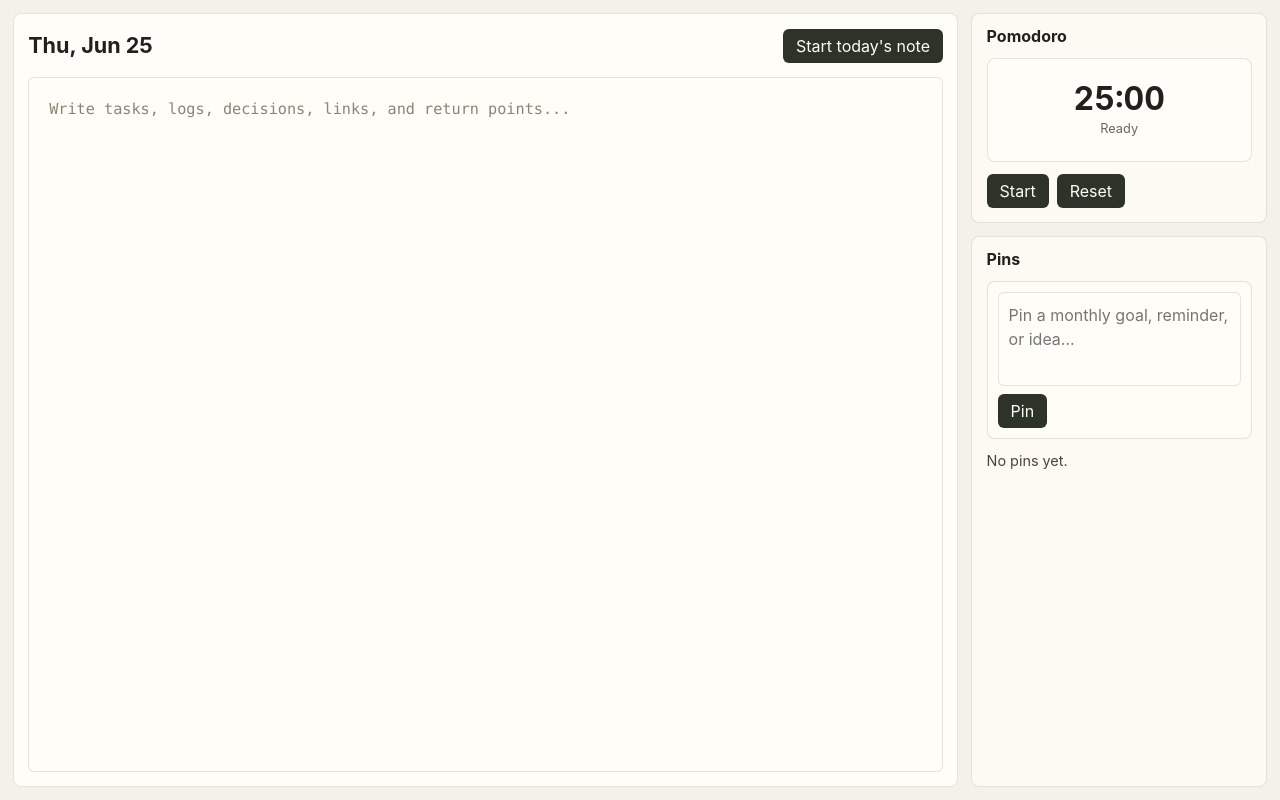
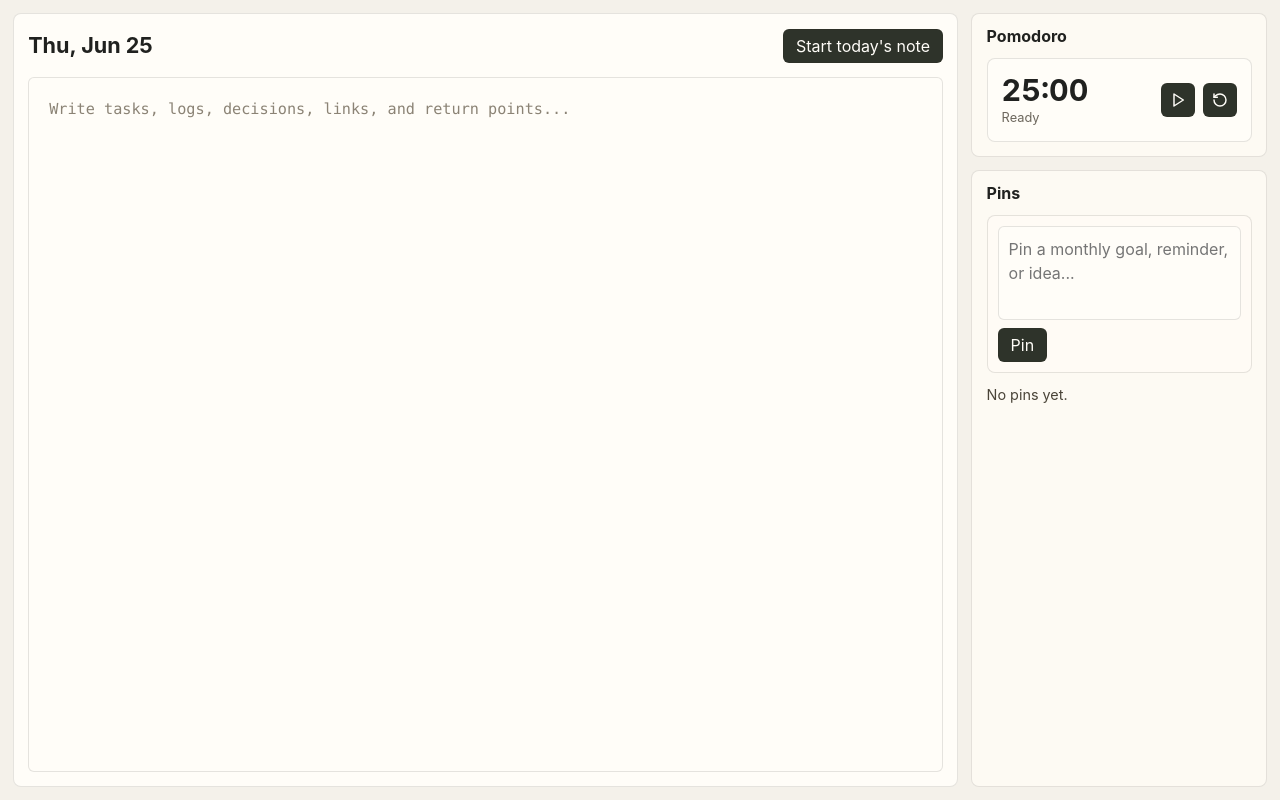
Before and after one commit to okaryo/koko, a SvelteKit app: page / in a window 1280 px wide. Built offline with nearby package versions, Linux system fonts and the light colour scheme.

Commit message:
feat: implement Pomodoro timer functionality with UI integration

```diff
--- a/package.json
+++ b/package.json
@@ -13,6 +13,7 @@
   },
   "license": "MIT",
   "dependencies": {
+    "@lucide/svelte": "^1.21.0",
     "@tauri-apps/api": "^2",
     "@tauri-apps/plugin-opener": "^2",
     "@tiptap/core": "^3.27.1",
--- /dev/null
+++ b/src/lib/pomodoro/timer.ts
@@ -0,0 +1,90 @@
+export const FOCUS_DURATION_SECONDS = 25 * 60;
+
+export type PomodoroState = {
+  remainingSeconds: number;
+  durationSeconds: number;
+  running: boolean;
+};
+
+export type PomodoroTickResult = {
+  state: PomodoroState;
+  completed: boolean;
+};
+
+export function initialPomodoroState(
+  durationSeconds = FOCUS_DURATION_SECONDS,
+): PomodoroState {
+  return {
+    remainingSeconds: durationSeconds,
+    durationSeconds,
+    running: false,
+  };
+}
+
+export function togglePomodoro(state: PomodoroState): PomodoroState {
+  if (state.running) {
+    return {
+      ...state,
+      running: false,
+    };
+  }
+
+  return {
+    ...state,
+    remainingSeconds:
+      state.remainingSeconds <= 0
+        ? state.durationSeconds
+        : state.remainingSeconds,
+    running: true,
+  };
+}
+
+export function resetPomodoro(
+  durationSeconds = FOCUS_DURATION_SECONDS,
+): PomodoroState {
+  return initialPomodoroState(durationSeconds);
+}
+
+export function tickPomodoro(state: PomodoroState): PomodoroTickResult {
+  if (!state.running) {
+    return { state, completed: false };
+  }
+
+  if (state.remainingSeconds <= 1) {
+    return {
+      state: initialPomodoroState(state.durationSeconds),
+      completed: true,
+    };
+  }
+
+  return {
+    state: {
+      ...state,
+      remainingSeconds: state.remainingSeconds - 1,
+    },
+    completed: false,
+  };
+}
+
+export function pomodoroStatus(state: PomodoroState) {
+  if (state.running) {
+    return "Focusing";
+  }
+
+  return state.remainingSeconds < state.durationSeconds ? "Paused" : "Ready";
+}
+
+export function pomodoroPrimaryActionLabel(state: PomodoroState) {
+  if (state.running) {
+    return "Pause";
+  }
+
+  return state.remainingSeconds < state.durationSeconds ? "Continue" : "Start";
+}
+
+export function formatTime(totalSeconds: number) {
+  const minutes = Math.floor(totalSeconds / 60);
+  const seconds = totalSeconds % 60;
+
+  return `${minutes}:${seconds.toString().padStart(2, "0")}`;
+}
--- a/src/routes/+page.svelte
+++ b/src/routes/+page.svelte
@@ -1,6 +1,19 @@
 <script lang="ts">
   import { onDestroy, onMount } from "svelte";
   import type { Editor } from "@tiptap/core";
+  import Pause from "@lucide/svelte/icons/pause";
+  import Play from "@lucide/svelte/icons/play";
+  import RotateCcw from "@lucide/svelte/icons/rotate-ccw";
+  import {
+    formatTime,
+    initialPomodoroState,
+    pomodoroPrimaryActionLabel,
+    pomodoroStatus,
+    resetPomodoro,
+    tickPomodoro,
+    togglePomodoro,
+    type PomodoroState,
+  } from "$lib/pomodoro/timer";
 
   type Pin = {
     id: number;
@@ -16,8 +29,15 @@
   let editorElement = $state<HTMLDivElement>();
   let dailyNoteHtml = $state("");
   let editor: Editor | null = null;
+  let pomodoroState = $state<PomodoroState>(initialPomodoroState());
+  let timerInterval: ReturnType<typeof setInterval> | null = null;
   let pins = $state<Pin[]>([]);
   let newPinBody = $state("");
+  const formattedRemainingTime = $derived(
+    formatTime(pomodoroState.remainingSeconds),
+  );
+  const timerStatus = $derived(pomodoroStatus(pomodoroState));
+  const timerActionLabel = $derived(pomodoroPrimaryActionLabel(pomodoroState));
 
   onMount(async () => {
     if (!editorElement || editor) {
@@ -68,6 +88,7 @@
   });
 
   onDestroy(() => {
+    stopTimer();
     editor?.destroy();
     editor = null;
   });
@@ -85,6 +106,46 @@
 
   function archivePin(id: number) {
     pins = pins.filter((pin) => pin.id !== id);
+  }
+
+  function toggleTimer() {
+    pomodoroState = togglePomodoro(pomodoroState);
+    syncTimerInterval();
+  }
+
+  function resetTimer() {
+    pomodoroState = resetPomodoro(pomodoroState.durationSeconds);
+    stopTimer();
+  }
+
+  function syncTimerInterval() {
+    if (!pomodoroState.running) {
+      stopTimer();
+      return;
+    }
+
+    if (timerInterval) {
+      return;
+    }
+
+    timerInterval = setInterval(() => {
+      const result = tickPomodoro(pomodoroState);
+
+      pomodoroState = result.state;
+
+      if (result.completed) {
+        stopTimer();
+      }
+    }, 1000);
+  }
+
+  function stopTimer() {
+    if (!timerInterval) {
+      return;
+    }
+
+    clearInterval(timerInterval);
+    timerInterval = null;
   }
 </script>
 
@@ -109,14 +170,39 @@
           <h2>Pomodoro</h2>
         </header>
 
-        <div class="timer-face" aria-label="25 minutes remaining">
-          <span>25:00</span>
-          <small>Ready</small>
-        </div>
+        <div
+          class="timer-face"
+          aria-label={`${formattedRemainingTime} remaining`}
+        >
+          <div class="timer-copy">
+            <span>{formattedRemainingTime}</span>
+            <small>{timerStatus}</small>
+          </div>
 
-        <div class="timer-actions" aria-label="Pomodoro controls">
-          <button type="button">Start</button>
-          <button type="button">Reset</button>
+          <div class="timer-actions" aria-label="Pomodoro controls">
+            <button
+              class="icon-button"
+              type="button"
+              aria-label={timerActionLabel}
+              title={timerActionLabel}
+              onclick={toggleTimer}
+            >
+              {#if pomodoroState.running}
+                <Pause size={16} strokeWidth={2.2} aria-hidden="true" />
+              {:else}
+                <Play size={16} strokeWidth={2.2} aria-hidden="true" />
+              {/if}
+            </button>
+            <button
+              class="icon-button"
+              type="button"
+              aria-label="Reset"
+              title="Reset"
+              onclick={resetTimer}
+            >
+              <RotateCcw size={16} strokeWidth={2.2} aria-hidden="true" />
+            </button>
+          </div>
         </div>
       </section>
 
@@ -412,19 +498,27 @@
   }
 
   .timer-face {
-    display: grid;
-    min-height: 104px;
-    place-items: center;
-    align-content: center;
-    gap: 6px;
+    display: flex;
+    min-height: 84px;
+    align-items: center;
+    justify-content: space-between;
+    gap: 12px;
+    padding: 14px;
     border: 1px solid rgba(43, 41, 36, 0.12);
     border-radius: 8px;
     background: #fffdf8;
   }
 
+  .timer-copy {
+    display: flex;
+    min-width: 0;
+    flex-direction: column;
+    gap: 5px;
+  }
+
   .timer-face span {
     font-variant-numeric: tabular-nums;
-    font-size: 2rem;
+    font-size: 1.9rem;
     font-weight: 740;
     line-height: 1;
   }
@@ -438,4 +532,14 @@
     display: flex;
     gap: 8px;
   }
+
+  .icon-button {
+    display: inline-flex;
+    width: 34px;
+    min-width: 34px;
+    height: 34px;
+    align-items: center;
+    justify-content: center;
+    padding: 0;
+  }
 </style>
```
Also changed, not shown: 2 other files (tests, documents, lock files or other folders).
